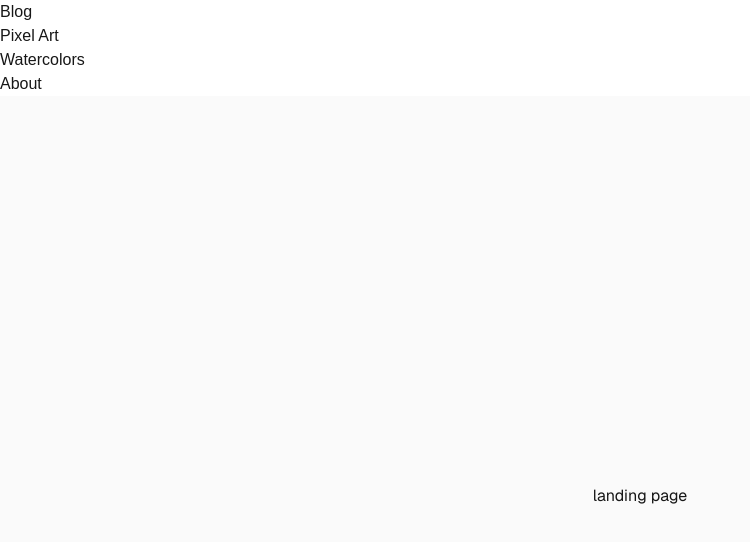
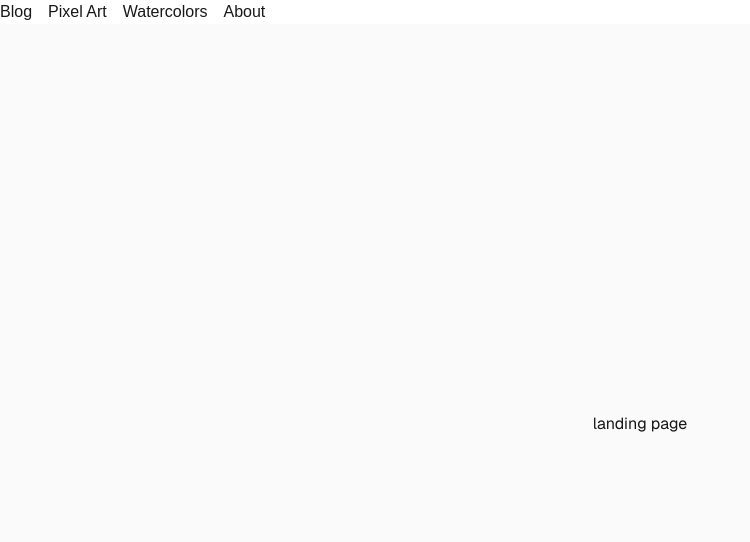
Before and after one commit to slindquist3/website, a Next.js app: page / in a window 1280 px wide. Shown: the top 542 px of the page, without its empty margins (0-750 px from the left). Built offline with nearby package versions, Linux system fonts and the light colour scheme.

Commit message:
set navigation as vertical

```diff
--- a/app/page.tsx
+++ b/app/page.tsx
@@ -1,5 +1,3 @@
-import Navigation from "@/components/navigation";
-
 export default function Home() {
   return (
     <div className="flex min-h-screen items-center justify-center bg-zinc-50 font-sans dark:bg-black">
--- a/components/navigation.module.css
+++ b/components/navigation.module.css
@@ -1,3 +1,7 @@
 .navigation {
-  display: inline-block;
+  list-style: none;
+  margin: 0;
+  padding: 0;
+  display: flex;
+  gap: 1rem;
 }
--- a/components/navigation.tsx
+++ b/components/navigation.tsx
@@ -3,7 +3,7 @@ import styles from "./navigation.module.css";
 export default function Navigation() {
   return (
     <nav>
-      <ul className={styles.root}>
+      <ul className={styles.navigation}>
         <li>
           <a href="/blog">Blog</a>
         </li>
```
